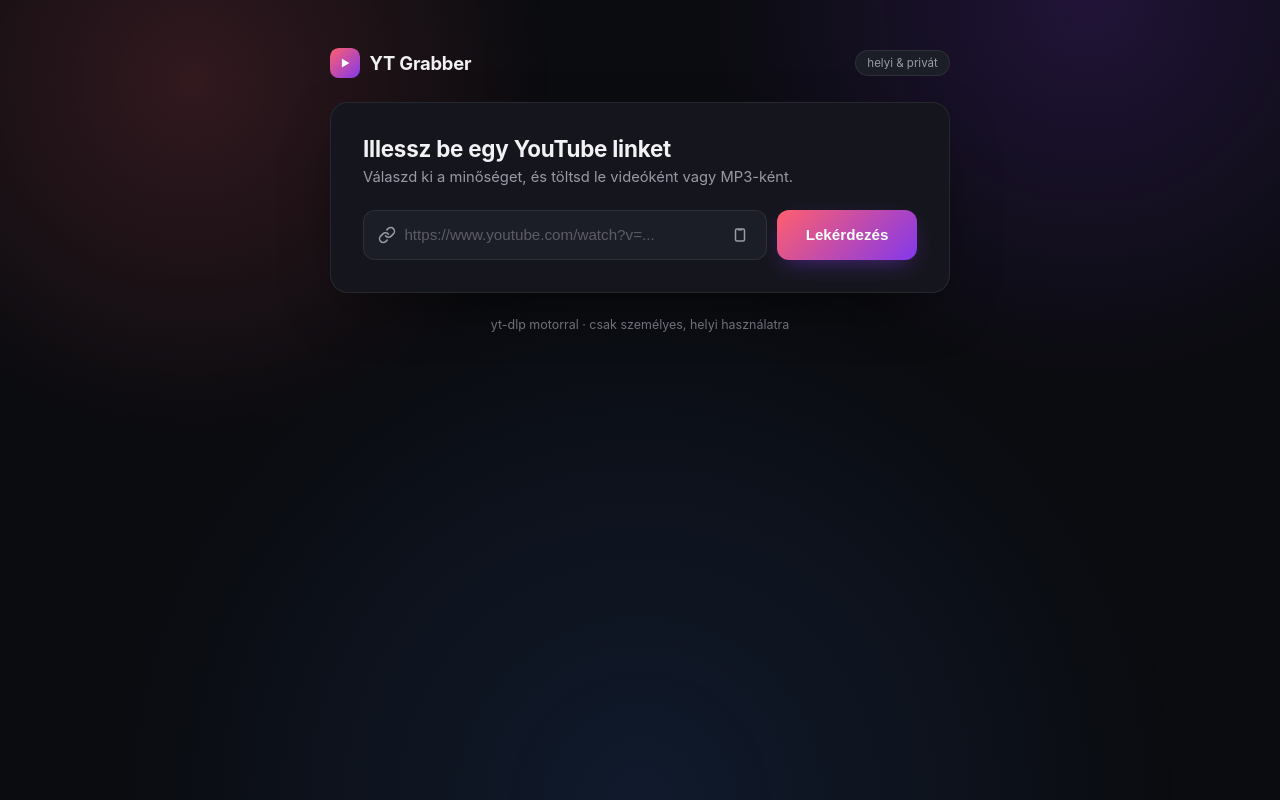
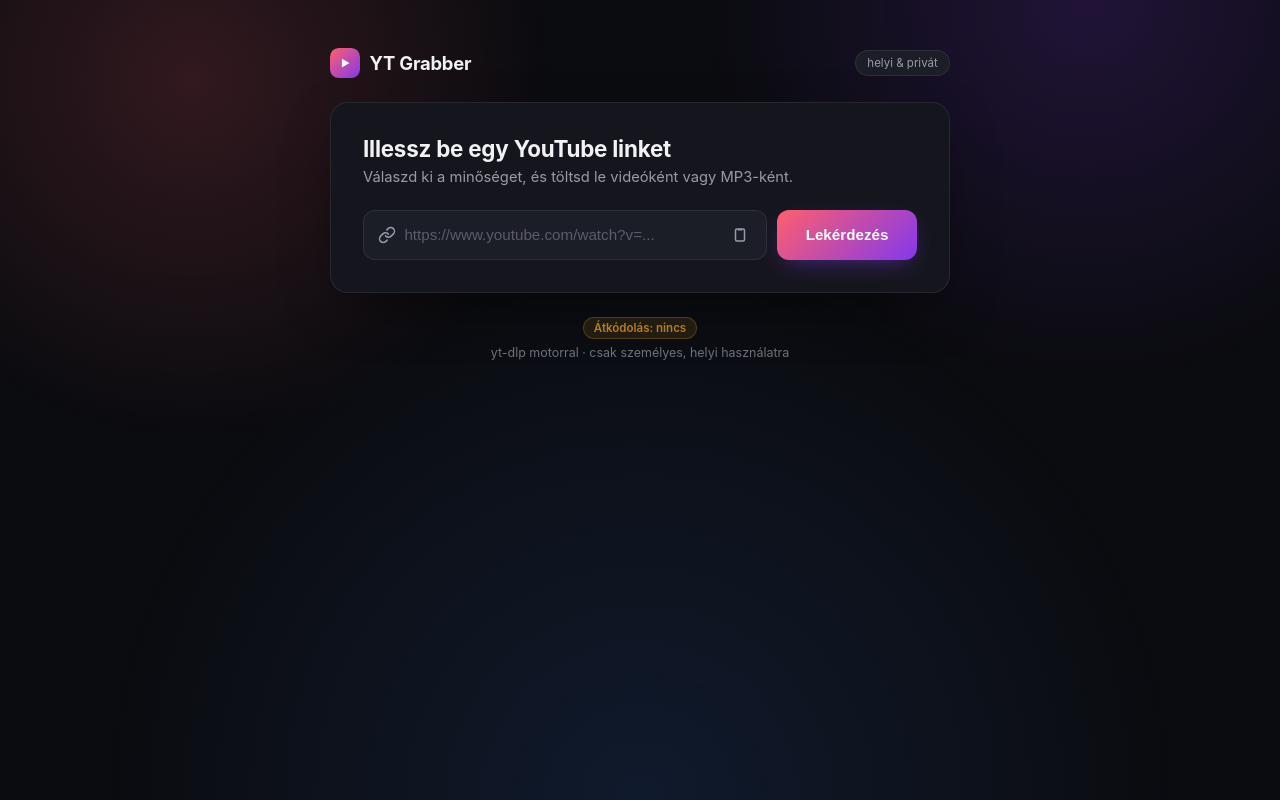
Before and after one commit to GREG13-PRO/yt-grabber, a Flask app: page / in a window 1280 px wide. Run offline with Flask 3, Linux system fonts and the light colour scheme.

Commit message:
Probe H.264 encoders at runtime + show acceleration status in UI
The encoder picker used the first *listed* encoder, but the Windows ffmpeg
build lists h264_nvenc/qsv/amf regardless of the actual GPU. On an
Intel-only machine it therefore tried NVENC, failed, and fell back to slow
software libx264. Now each candidate is probed with a real 1-frame encode
and only a working one is chosen - so an Intel machine gets QuickSync, AMD
gets AMF, etc. (The probe needs -pix_fmt yuv420p + a bitrate to match the
real encode, otherwise even VideoToolbox is wrongly rejected.)

Also added a /api/info endpoint and a footer badge showing which encoder is
in use (green = hardware, amber = software), so it's obvious whether the
transcode is GPU-accelerated on a given machine.

```diff
--- a/app.py
+++ b/app.py
@@ -28,25 +28,50 @@ DOWNLOAD_DIR = os.path.join(user_data_dir(), "downloads")
 FFMPEG_PATH = bundled_binary("ffmpeg", "ffmpeg") or shutil.which("ffmpeg")
 
 
+def _encoder_works(encoder):
+    # Actually try the encoder on a tiny synthetic clip. Being *listed* in
+    # `ffmpeg -encoders` only means it was compiled in - e.g. the Windows build
+    # lists h264_nvenc even with no NVIDIA GPU. This probe returns True only if
+    # the encoder really initialises on this machine's GPU.
+    try:
+        result = subprocess.run(
+            [FFMPEG_PATH, "-hide_banner", "-loglevel", "error",
+             "-f", "lavfi", "-i", "color=c=black:s=1280x720:r=5:d=1",
+             "-frames:v", "3", "-c:v", encoder, "-pix_fmt", "yuv420p",
+             "-b:v", "4M", "-f", "null", "-"],
+            capture_output=True, timeout=25,
+        )
+        return result.returncode == 0
+    except (OSError, subprocess.SubprocessError):
+        return False
+
+
 def _pick_h264_encoder():
-    # Pick the fastest available H.264 encoder for re-encoding high-res
-    # (AV1/VP9) downloads. Prefer a hardware encoder for the platform's GPU
-    # (Apple VideoToolbox, NVIDIA NVENC, Intel QuickSync, AMD AMF); fall back
-    # to software libx264. "Listed" doesn't guarantee "works" (e.g. nvenc with
-    # no NVIDIA GPU), so _reencode_to_h264 retries with libx264 on failure.
+    # Pick the fastest H.264 encoder that ACTUALLY WORKS on this machine's GPU:
+    # Apple VideoToolbox, NVIDIA NVENC, Intel QuickSync or AMD AMF, each probed
+    # for real; fall back to software libx264.
     if not FFMPEG_PATH:
         return None
     try:
-        out = subprocess.run(
+        listed = subprocess.run(
             [FFMPEG_PATH, "-hide_banner", "-encoders"],
             capture_output=True, text=True, timeout=15,
         ).stdout
     except (OSError, subprocess.SubprocessError):
         return None
-    for enc in ("h264_videotoolbox", "h264_nvenc", "h264_qsv", "h264_amf", "libx264"):
-        if enc in out:
+    for enc in ("h264_videotoolbox", "h264_qsv", "h264_nvenc", "h264_amf"):
+        if enc in listed and _encoder_works(enc):
             return enc
-    return None
+    return "libx264" if "libx264" in listed else None
+
+
+ENCODER_LABELS = {
+    "h264_videotoolbox": "Apple VideoToolbox (hardveres)",
+    "h264_nvenc": "NVIDIA NVENC (hardveres)",
+    "h264_qsv": "Intel QuickSync (hardveres)",
+    "h264_amf": "AMD AMF (hardveres)",
+    "libx264": "szoftveres (libx264)",
+}
 
 
 H264_ENCODER = _pick_h264_encoder()
@@ -309,6 +334,15 @@ def index():
     return render_template("index.html")
 
 
+@app.route("/api/info")
+def api_info():
+    return jsonify({
+        "encoder": H264_ENCODER,
+        "encoder_label": ENCODER_LABELS.get(H264_ENCODER, "nincs"),
+        "accelerated": H264_ENCODER not in (None, "libx264"),
+    })
+
+
 @app.route("/api/formats", methods=["POST"])
 def api_formats():
     data = request.get_json(silent=True) or {}
--- a/static/script.js
+++ b/static/script.js
@@ -189,6 +189,21 @@ function pollProgress(downloadId) {
   }, 1000);
 }
 
+async function loadInfo() {
+  try {
+    const resp = await fetch("/api/info");
+    const data = await resp.json();
+    const badge = document.getElementById("accel-badge");
+    badge.textContent = "Átkódolás: " + data.encoder_label;
+    badge.classList.toggle("accel-hw", data.accelerated);
+    badge.classList.toggle("accel-sw", !data.accelerated);
+    badge.classList.remove("hidden");
+  } catch (e) {
+    /* ignore */
+  }
+}
+loadInfo();
+
 fetchBtn.addEventListener("click", fetchFormats);
 downloadBtn.addEventListener("click", startDownload);
 urlInput.addEventListener("keydown", (e) => {
--- a/static/style.css
+++ b/static/style.css
@@ -401,6 +401,29 @@ body {
   font-size: 0.78rem;
   color: var(--text-dim);
   opacity: 0.7;
+  display: flex;
+  flex-direction: column;
+  align-items: center;
+  gap: 0.4rem;
+}
+
+.accel-badge {
+  padding: 0.2rem 0.6rem;
+  border-radius: 999px;
+  font-weight: 600;
+  font-size: 0.72rem;
+}
+
+.accel-badge.accel-hw {
+  background: rgba(46, 204, 113, 0.15);
+  color: #2ecc71;
+  border: 1px solid rgba(46, 204, 113, 0.35);
+}
+
+.accel-badge.accel-sw {
+  background: rgba(255, 176, 32, 0.14);
+  color: #ffb020;
+  border: 1px solid rgba(255, 176, 32, 0.32);
 }
 
 .hidden {
--- a/templates/index.html
+++ b/templates/index.html
@@ -88,7 +88,10 @@
     </section>
   </section>
 
-  <footer class="app-footer">yt-dlp motorral &middot; csak személyes, helyi használatra</footer>
+  <footer class="app-footer">
+    <span id="accel-badge" class="accel-badge hidden"></span>
+    <span>yt-dlp motorral &middot; csak személyes, helyi használatra</span>
+  </footer>
 </main>
 
 <script src="{{ url_for('static', filename='script.js') }}"></script>
```
